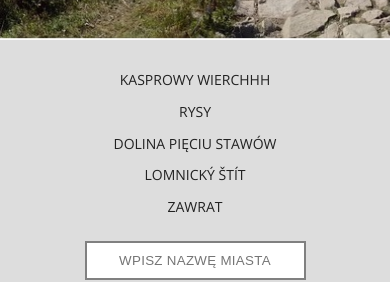
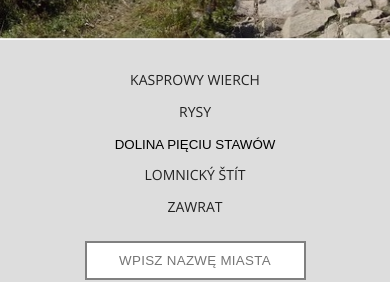
Before and after one commit to mateuszek9119/tatras-mountains, a React (Create React App) app: page /weather in a window 390 px wide. Shown: the part 466-748 px from the top of the page. Built offline with nearby package versions, Linux system fonts and the light colour scheme.

Commit message:
add ul and li

```diff
--- a/src/pages/weather.js
+++ b/src/pages/weather.js
@@ -171,13 +171,13 @@ class Weather extends React.Component {
   render() {
     return (
       <div className="app">
-        <div className="placesWeather">
-          <p className='disable-selection' onClick={() => this.handleClick(0)} >Kasprowy Wierchhh</p>
-          <p onClick={() => this.handleClick(1)} >Rysy</p>
-          <p onClick={() => this.handleClick(2)} >Dolina pięciu stawów</p>
-          <p onClick={() => this.handleClick(3)} >Lomnický štít</p>
-          <p onClick={() => this.handleClick(4)} >Zawrat</p>
-        </div>
+        <ul className="placesWeather">
+          <li><a onClick={() => this.handleClick(0)} >Kasprowy Wierch</a></li>
+          <li><a onClick={() => this.handleClick(1)} >Rysy</a></li>
+          <li><button onClick={() => this.handleClick(2)} >Dolina pięciu stawów</button></li>
+          <li><a onClick={() => this.handleClick(3)} >Lomnický štít</a></li>
+          <li><a onClick={() => this.handleClick(4)} >Zawrat</a></li>
+        </ul>
         <Form value={this.state.value} change={this.handleInputChange} />
         <Result weather={this.state} />
       </div>
--- a/src/styles/weather.css
+++ b/src/styles/weather.css
@@ -28,25 +28,28 @@
     transition: .3s;
 }
 
-.app div.placesWeather {
+.app ul.placesWeather {
     display: flex;
     justify-content: space-between;
     margin-bottom: 6vh;
     font-weight: bold;
     flex-wrap: wrap;
-
 }
 
-.app div.placesWeather p {
+
+.app ul.placesWeather li {
     cursor: pointer;
     text-transform: uppercase;
 }
 
 
-div.placesWeather p:hover {
+ul.placesWeather li:hover {
     color: green
 }
 
+ul.placesWeather li button:hover {
+    color: green
+}
 
 .app .result {
     margin-left: auto;
@@ -70,14 +73,14 @@ p.icon img {
 
 @media (max-width: 1200px) {
 
-    .app div.placesWeather {
+    .app ul.placesWeather {
         flex-direction: column;
         font-weight: normal;
         text-align: center;
         margin-bottom: 3.5vh;
     }
 
-    .app div.placesWeather p {
+    .app ul.placesWeather li {
         margin-bottom: 1vh;
     }
 
@@ -89,13 +92,19 @@ p.icon img {
 
 @media (max-width: 900px) {
 
-    .app div.placesWeather {
+    .app ul.placesWeather {
         margin-bottom: .5vh;
     }
 
 
-    .app div.placesWeather p {
+    .app ul.placesWeather li {
         margin-bottom: 1.5vh;
     }
 
+    .app ul.placesWeather li button {
+        border: none;
+        background-color: inherit;
+        text-transform: uppercase;
+    }
+
 }
```
